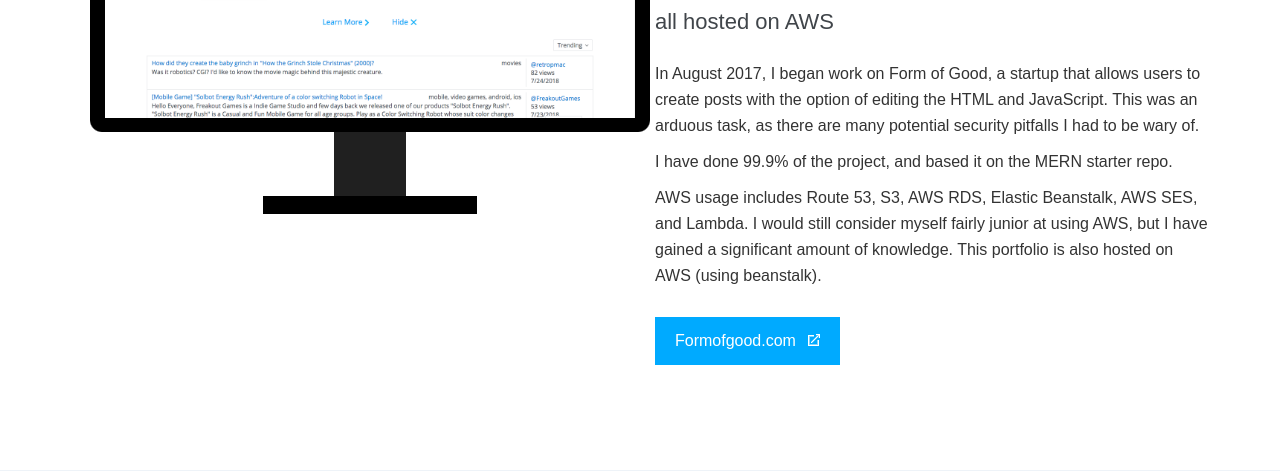
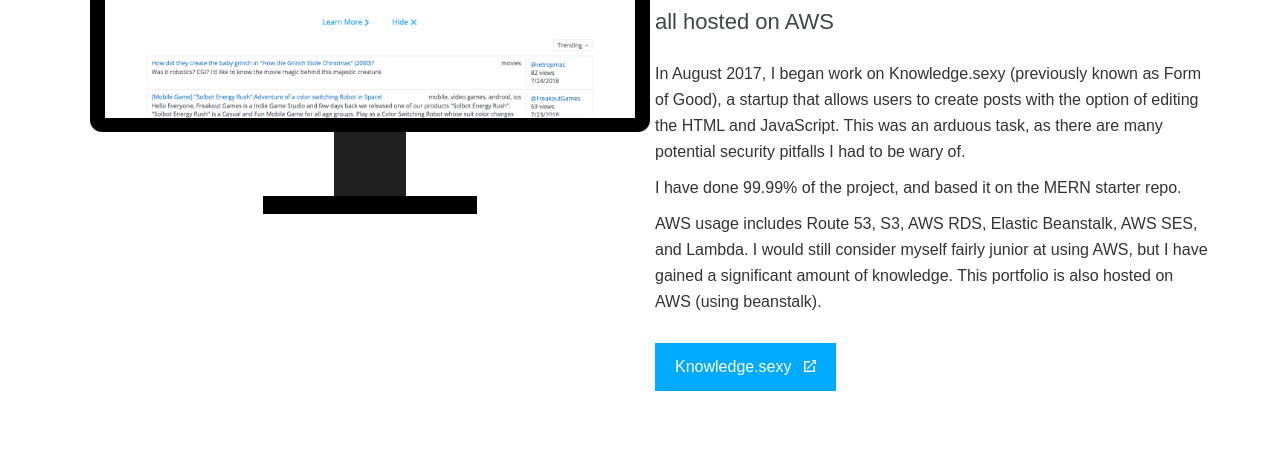
Before and after one commit to john-harding/portfolio, a PHP site: page / in a window 1280 px wide. Shown: the part 961-1432 px from the top of the page. Run offline with PHP 8.4, Linux system fonts and the light colour scheme; some libraries are stand-ins or nearby versions.

Commit message:
change formofgood to knowledge.sexy

```diff
--- a/index.php
+++ b/index.php
@@ -80,12 +80,12 @@
 				<h1>Social media site for average users and coders.</h1>
 				<h2>Used React, Redux, SCSS, Node, Express, MySQL, and all hosted on AWS</h2>
 				<p>
-					In August 2017, I began work on <strong>Form of Good</strong>, a startup that allows users to create posts
+					In August 2017, I began work on <strong>Knowledge.sexy</strong> (previously known as <strong>Form of Good</strong>), a startup that allows users to create posts
 					with the option of editing the HTML and JavaScript.  This was an arduous task, as there are many
 					potential security pitfalls I had to be wary of.
 				</p>
 				<p>
-					I have done 99.9% of the project, and based it on the MERN starter repo.
+					I have done 99.99% of the project, and based it on the MERN starter repo.
 				</p>
 				<p>
 					AWS usage includes Route 53, S3, AWS RDS, Elastic Beanstalk, AWS SES, and Lambda.  I would still consider myself fairly
@@ -94,7 +94,7 @@
 				</p>
 				<br />
 				<p class="no-margin">
-					<a class="btn-blue" href="https://www.formofgood.com" target="_blank"><strong>Formofgood.com <span class="link-external-blue external-white"></span></strong></a>
+					<a class="btn-blue" href="https://knowledge.sexy" target="_blank"><strong>Knowledge.sexy <span class="link-external-blue external-white"></span></strong></a>
 				</p>
 			</div>
 		</div>
```
